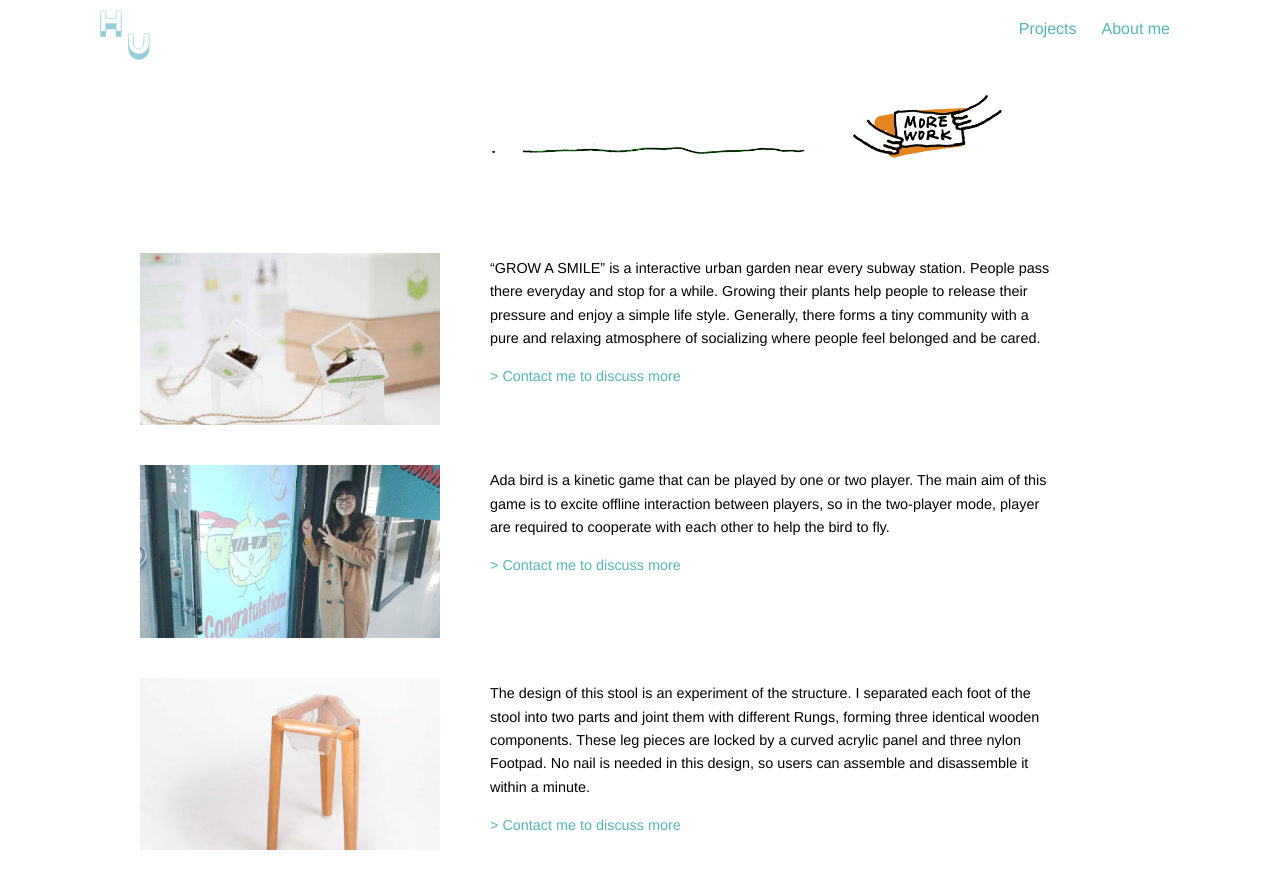
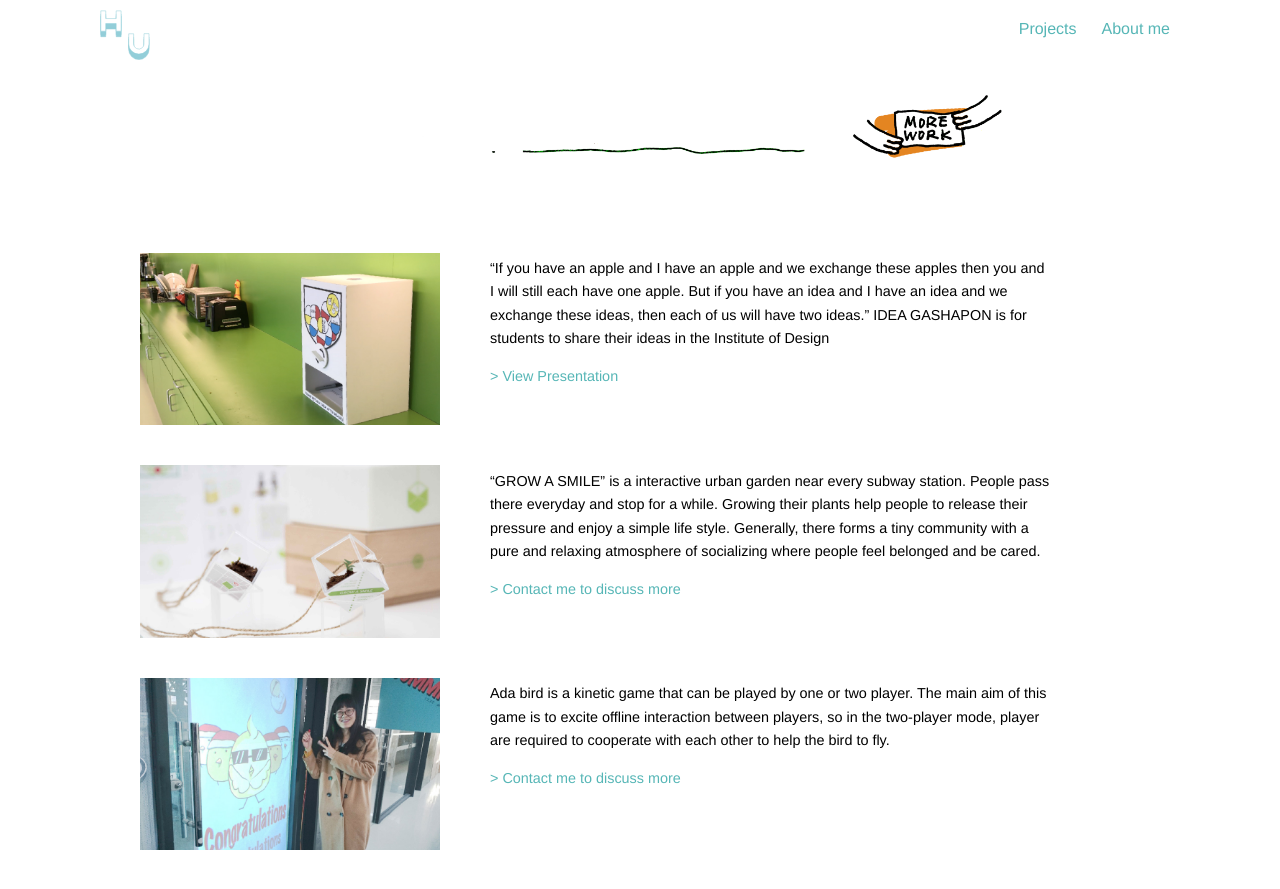
Before and after one commit to yuanyuanhu96/Potfolio-Archive, a Jekyll site: the page index.html, which Jekyll copies as it is, in a window 1280 px wide and 900 px high, scrolled down 1402 px. Shown: the top 889 px of the window. Built offline with Jekyll 4.4.1, drawn with Linux system fonts in a browser that asks for light colours.

Commit message:
Added more project idea gashapon

```diff
--- a/index.html
+++ b/index.html
@@ -136,6 +136,24 @@
 
     <div class="cat-display clearf">
 
+   <div class="one-to-two">
+     <section class="chunk-left">
+
+       <img alt="Git Bash" src="img/index/more-04.jpg" width="300" />
+     </section>
+
+     <section class="more-explanation">
+
+       <p>“If you have an apple and I have an apple and we exchange these apples then you and I will still each have one apple. But if you have an idea and I have an idea and we exchange these ideas, then each of us will have two ideas.” IDEA GASHAPON is for students to share their ideas in the Institute of Design
+       </p>
+
+       <a class="contact-me" href="./idea-gashapon.pdf"> > View Presentation</a>
+
+
+     </section>
+   </div>
+
+
 
       <div class="one-to-two">
         <section class="chunk-left">
@@ -180,6 +198,7 @@
 
         </section>
       </div>
+
 
 
     </div>
```
Also changed, not shown: img/index/more-04.jpg (added), 1 other file.
